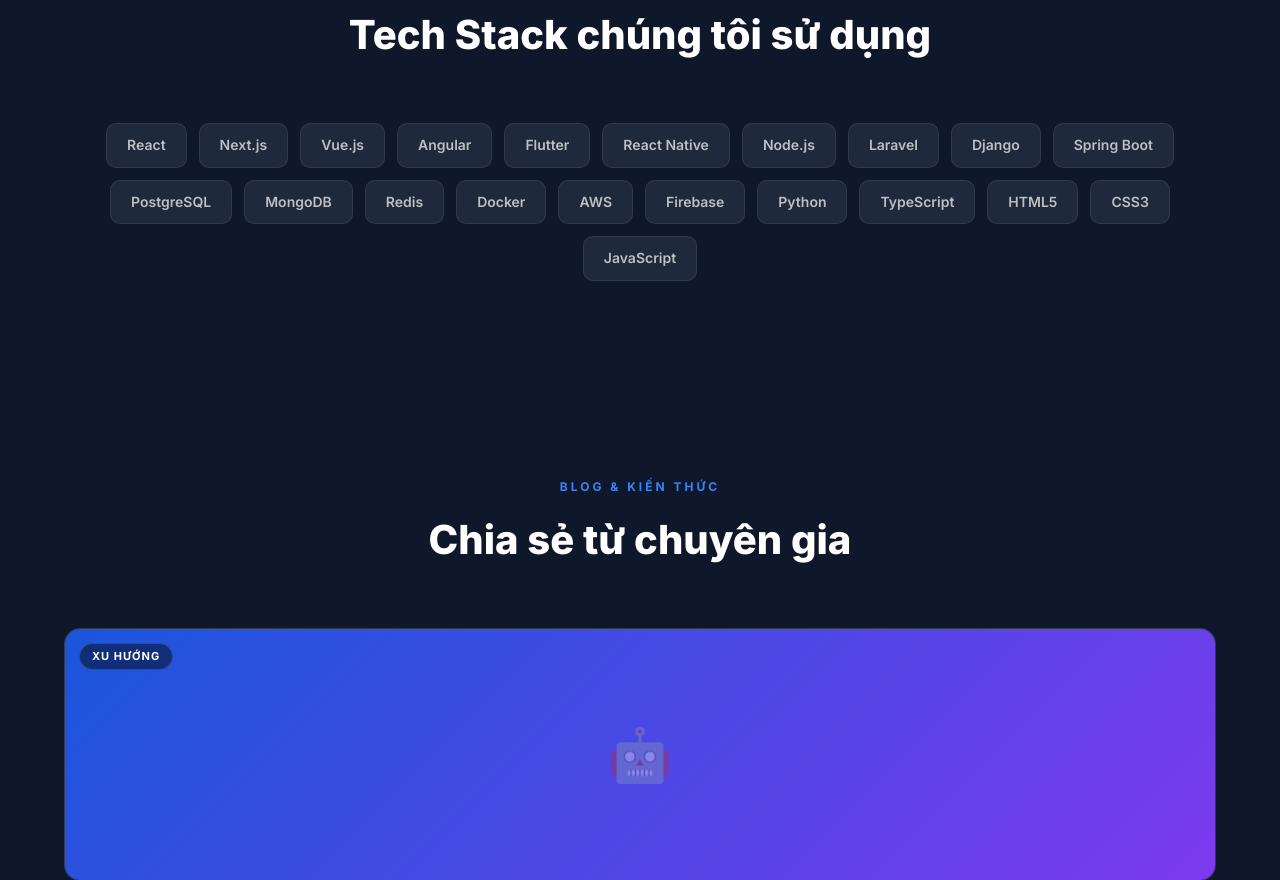
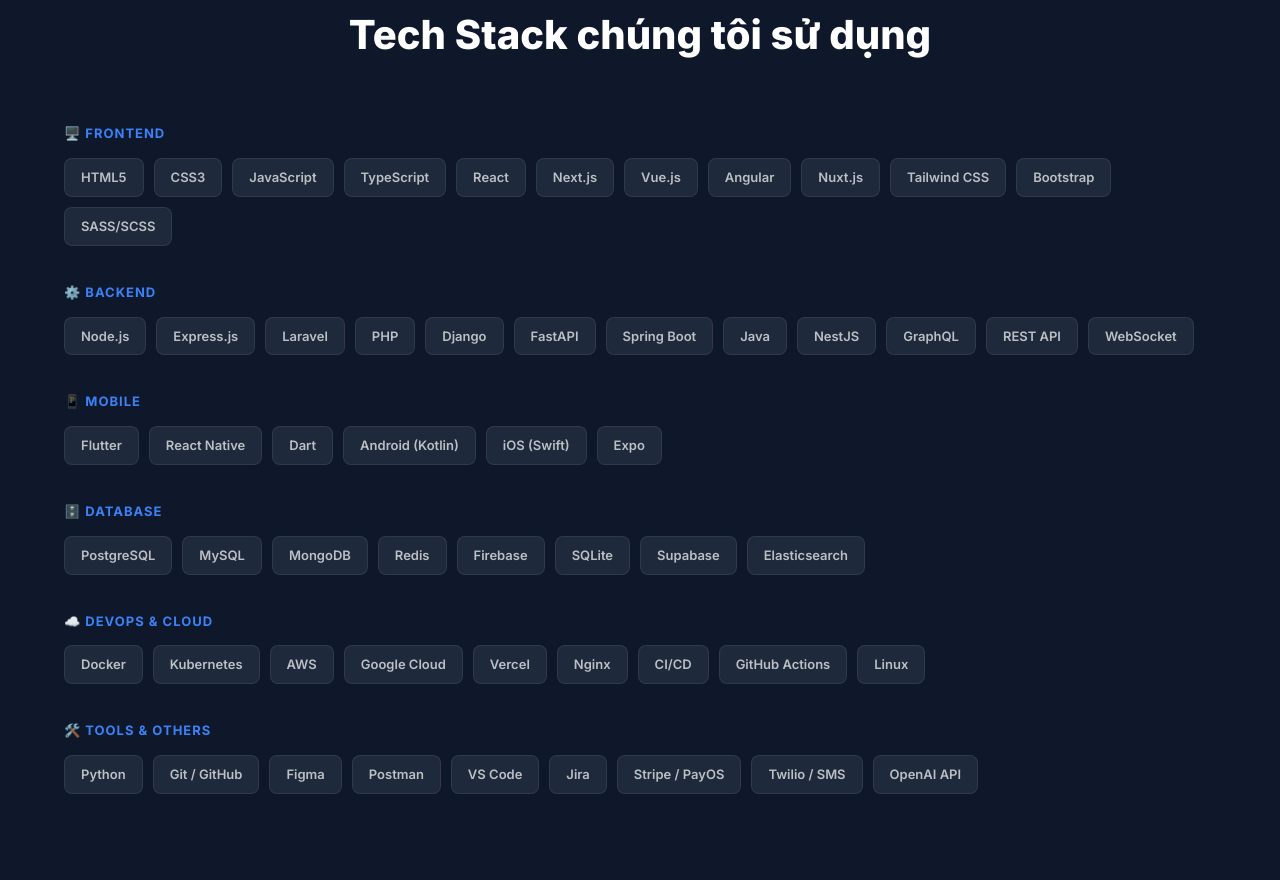
Before and after one commit to clitustsai/clituspc-teach, a website: page index.html in a window 1280 px wide. Shown: the part 6329-7209 px from the top of the page. Drawn offline with Linux system fonts and the light colour scheme.

Commit message:
feat: mo rong tech stack theo nhom, chi tiet ngon ngu tuyen dung

```diff
--- a/index.html
+++ b/index.html
@@ -525,28 +525,100 @@
         <p class="section-tag">Công nghệ</p>
         <h2>Tech Stack chúng tôi sử dụng</h2>
       </div>
+      <div class="tech-categories">
+
+        <div class="tech-category">
+          <div class="tech-cat-label">🖥️ Frontend</div>
           <div class="tech-grid">
+            <div class="tech-item">HTML5</div>
+            <div class="tech-item">CSS3</div>
+            <div class="tech-item">JavaScript</div>
+            <div class="tech-item">TypeScript</div>
             <div class="tech-item">React</div>
             <div class="tech-item">Next.js</div>
             <div class="tech-item">Vue.js</div>
             <div class="tech-item">Angular</div>
+            <div class="tech-item">Nuxt.js</div>
+            <div class="tech-item">Tailwind CSS</div>
+            <div class="tech-item">Bootstrap</div>
+            <div class="tech-item">SASS/SCSS</div>
+          </div>
+        </div>
+
+        <div class="tech-category">
+          <div class="tech-cat-label">⚙️ Backend</div>
+          <div class="tech-grid">
+            <div class="tech-item">Node.js</div>
+            <div class="tech-item">Express.js</div>
+            <div class="tech-item">Laravel</div>
+            <div class="tech-item">PHP</div>
+            <div class="tech-item">Django</div>
+            <div class="tech-item">FastAPI</div>
+            <div class="tech-item">Spring Boot</div>
+            <div class="tech-item">Java</div>
+            <div class="tech-item">NestJS</div>
+            <div class="tech-item">GraphQL</div>
+            <div class="tech-item">REST API</div>
+            <div class="tech-item">WebSocket</div>
+          </div>
+        </div>
+
+        <div class="tech-category">
+          <div class="tech-cat-label">📱 Mobile</div>
+          <div class="tech-grid">
             <div class="tech-item">Flutter</div>
             <div class="tech-item">React Native</div>
-        <div class="tech-item">Node.js</div>
-        <div class="tech-item">Laravel</div>
-        <div class="tech-item">Django</div>
-        <div class="tech-item">Spring Boot</div>
+            <div class="tech-item">Dart</div>
+            <div class="tech-item">Android (Kotlin)</div>
+            <div class="tech-item">iOS (Swift)</div>
+            <div class="tech-item">Expo</div>
+          </div>
+        </div>
+
+        <div class="tech-category">
+          <div class="tech-cat-label">🗄️ Database</div>
+          <div class="tech-grid">
             <div class="tech-item">PostgreSQL</div>
+            <div class="tech-item">MySQL</div>
             <div class="tech-item">MongoDB</div>
             <div class="tech-item">Redis</div>
+            <div class="tech-item">Firebase</div>
+            <div class="tech-item">SQLite</div>
+            <div class="tech-item">Supabase</div>
+            <div class="tech-item">Elasticsearch</div>
+          </div>
+        </div>
+
+        <div class="tech-category">
+          <div class="tech-cat-label">☁️ DevOps & Cloud</div>
+          <div class="tech-grid">
             <div class="tech-item">Docker</div>
+            <div class="tech-item">Kubernetes</div>
             <div class="tech-item">AWS</div>
-        <div class="tech-item">Firebase</div>
+            <div class="tech-item">Google Cloud</div>
+            <div class="tech-item">Vercel</div>
+            <div class="tech-item">Nginx</div>
+            <div class="tech-item">CI/CD</div>
+            <div class="tech-item">GitHub Actions</div>
+            <div class="tech-item">Linux</div>
+          </div>
+        </div>
+
+        <div class="tech-category">
+          <div class="tech-cat-label">🛠️ Tools & Others</div>
+          <div class="tech-grid">
             <div class="tech-item">Python</div>
-        <div class="tech-item">TypeScript</div>
-        <div class="tech-item">HTML5</div>
-        <div class="tech-item">CSS3</div>
-        <div class="tech-item">JavaScript</div>
+            <div class="tech-item">Git / GitHub</div>
+            <div class="tech-item">Figma</div>
+            <div class="tech-item">Postman</div>
+            <div class="tech-item">VS Code</div>
+            <div class="tech-item">Jira</div>
+            <div class="tech-item">Stripe / PayOS</div>
+            <div class="tech-item">Twilio / SMS</div>
+            <div class="tech-item">OpenAI API</div>
+          </div>
+        </div>
+
       </div>
     </div>
   </section>
--- a/style.css
+++ b/style.css
@@ -243,13 +243,21 @@ body {
 }
 
 /* ── TECH STACK ── */
-.tech-grid { display: flex; flex-wrap: wrap; gap: 12px; justify-content: center; }
+.tech-categories { display: flex; flex-direction: column; gap: 36px; }
+.tech-category {}
+.tech-cat-label {
+  font-size: 13px; font-weight: 700; letter-spacing: 1px;
+  color: var(--blue-light);
+  margin-bottom: 14px;
+  text-transform: uppercase;
+}
+.tech-grid { display: flex; flex-wrap: wrap; gap: 10px; }
 .tech-item {
   background: var(--dark2);
   border: 1px solid var(--border);
   color: rgba(255,255,255,0.7);
-  font-size: 14px; font-weight: 600;
-  padding: 10px 20px; border-radius: 10px;
+  font-size: 13px; font-weight: 600;
+  padding: 8px 16px; border-radius: 8px;
   transition: all 0.2s;
 }
 .tech-item:hover {
```
Also changed, not shown: tuyen-dung.html (+24 -7 lines). Lines whose indentation alone changed are shown as unchanged.
